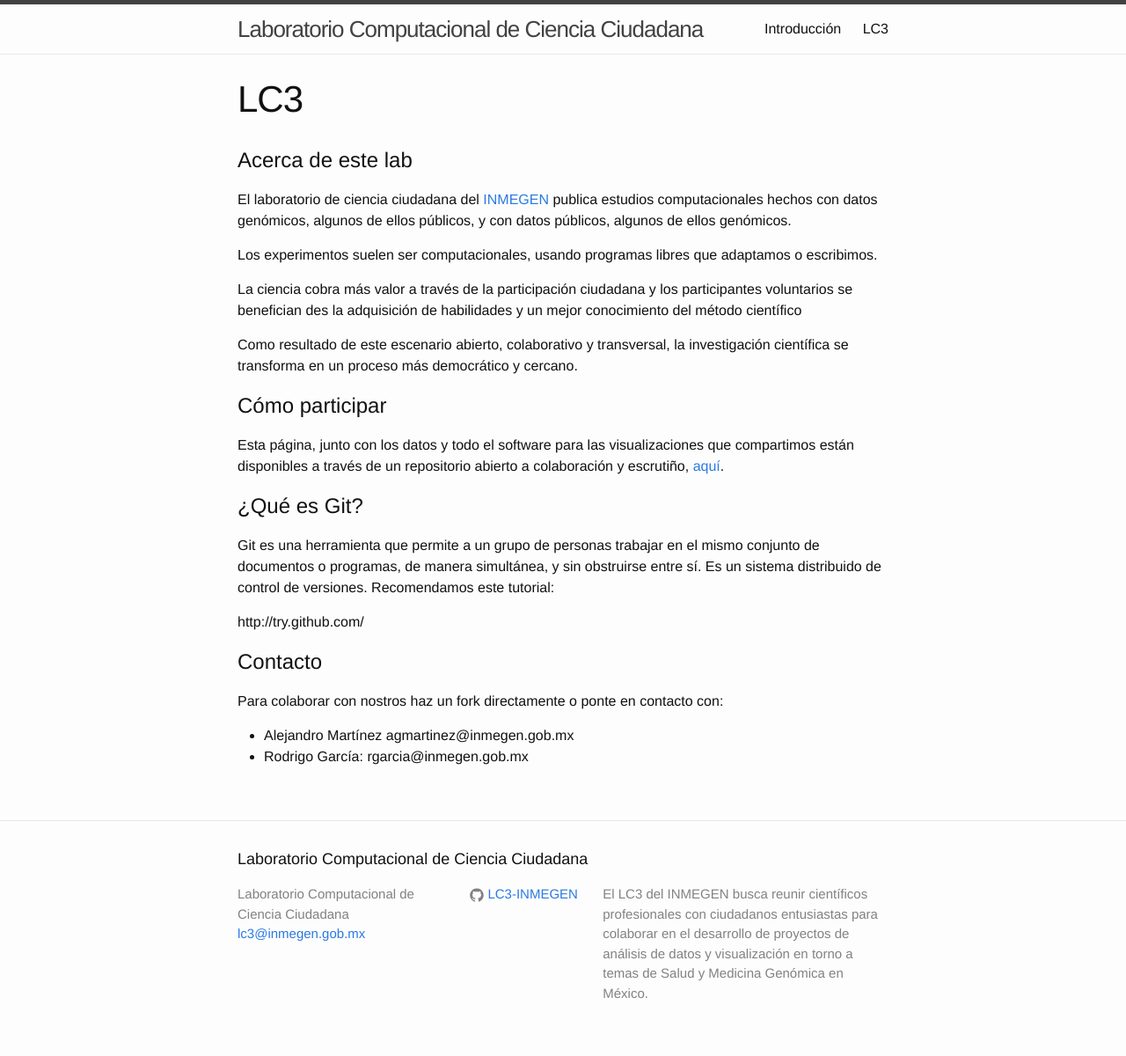
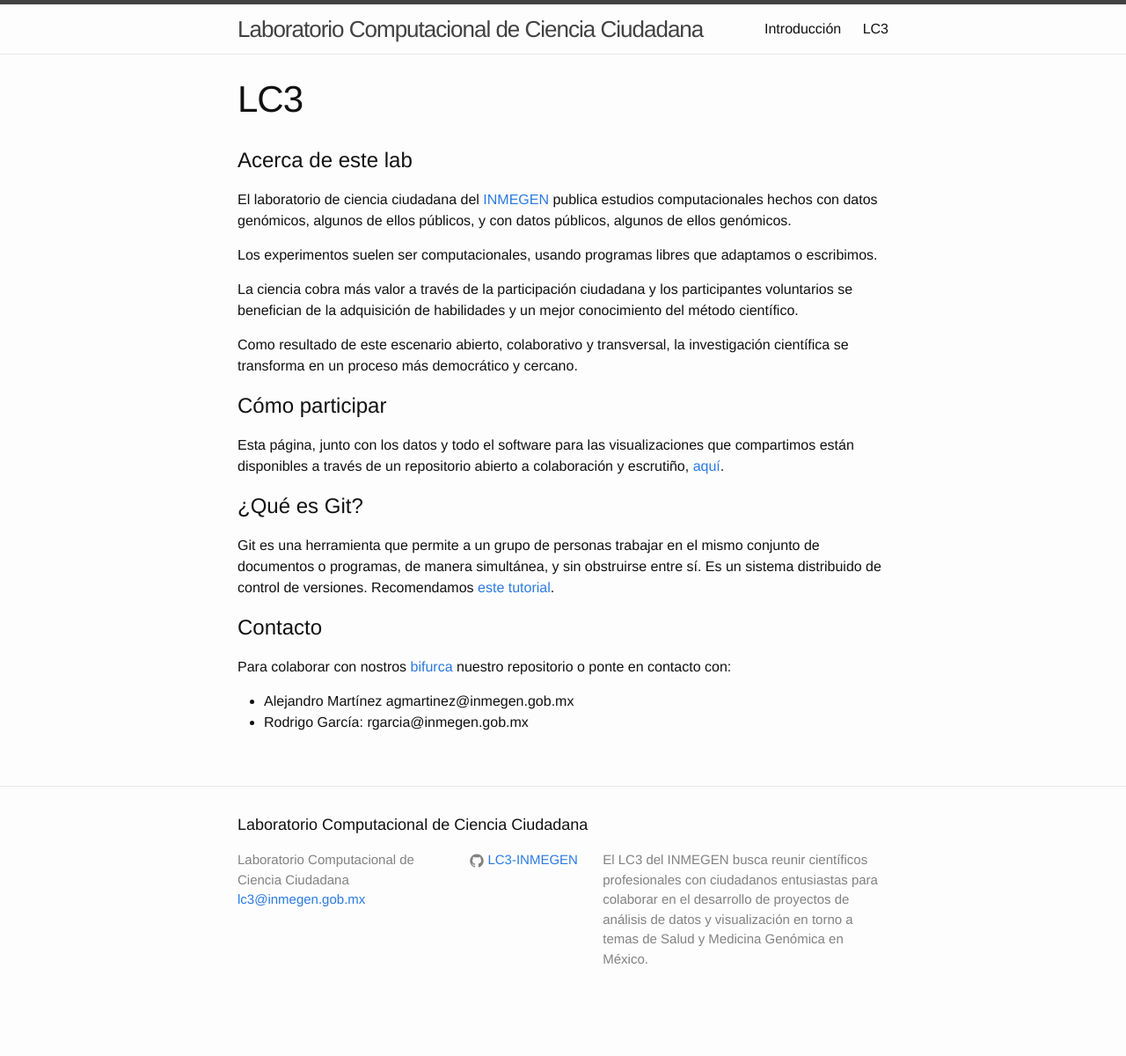
Before and after one commit to LC3-INMEGEN/LC3-INMEGEN.github.io, a Jekyll site: the page built from lc3.md, in a window 1280 px wide. Shown: the whole page at 88% size. Built offline with Jekyll 4.4.1, drawn with Linux system fonts in a browser that asks for light colours; after the commit the page ends 1161 px from its top, so only the background shows below that.

Commit message:
Update lc3.md

```diff
--- a/lc3.md
+++ b/lc3.md
@@ -15,8 +15,8 @@ Los experimentos suelen ser computacionales, usando programas libres
 que adaptamos o escribimos.
 
 La ciencia cobra más valor a través de la participación ciudadana y
-los participantes voluntarios se benefician des la adquisición de
-habilidades y un mejor conocimiento del método científico
+los participantes voluntarios se benefician de la adquisición de
+habilidades y un mejor conocimiento del método científico.
 
 Como resultado de este escenario abierto, colaborativo y transversal,
 la investigación científica se transforma en un proceso más
@@ -35,15 +35,12 @@ repositorio abierto a colaboración y escrutiño, [aquí](https://github.com/LC3
 Git es una herramienta que permite a un grupo de personas trabajar en
 el mismo conjunto de documentos o programas, de manera simultánea, y
 sin obstruirse entre sí. Es un sistema distribuido de control de
-versiones. Recomendamos este tutorial:
-
-http://try.github.com/
+versiones. Recomendamos [este tutorial](http://try.github.com/).
 
 
 # Contacto
 
-Para colaborar con nostros haz un fork directamente o ponte en
-contacto con:
+Para colaborar con nostros [bifurca](https://github.com/LC3-INMEGEN/LC3-INMEGEN.github.io/fork) nuestro repositorio o ponte en contacto con:
 
 * Alejandro Martínez agmartinez@inmegen.gob.mx
 * Rodrigo García: rgarcia@inmegen.gob.mx
```
